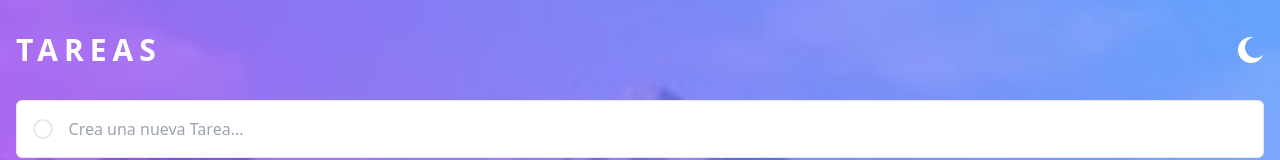
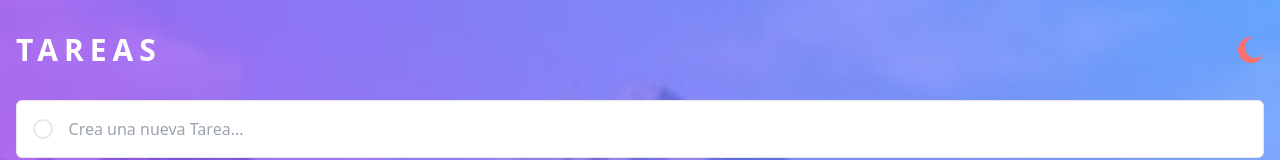
Before and after one commit to CarlosAncapi/Aplicacion-tareas-react-con-tailwind, a React (Vite) app: page / in a window 1280 px wide. Shown: the top 160 px of the page. Built offline with nearby package versions, Linux system fonts and the light colour scheme.

Commit message:
rest operator y spreed operator, a component icono

```diff
--- a/src/App.jsx
+++ b/src/App.jsx
@@ -10,7 +10,7 @@
           <h1 className="text-3xl font-semibold uppercase tracking-[0.2em]
             text-white">Tareas</h1>
           <button>
-            <MoonIcon/>
+            <MoonIcon className="fill-red-400"/>
           </button>
         </div>
         <form className="mt-8 flex items-center gap-4 rounded-md overflow-hidden bg-white border
--- a/src/icons/MoonIcon.jsx
+++ b/src/icons/MoonIcon.jsx
@@ -1,8 +1,13 @@
-const MoonIcon = () => {
+const MoonIcon = ({ fill ='#fff', ...props }) => {
     return (
-        <svg xmlns="http://www.w3.org/2000/svg" width="26" height="26">
+        <svg
+            {...props}
+            fill={fill}
+            xmlns="http://www.w3.org/2000/svg"
+            width="26"
+            height="26"
+        >
             <path
-                fill="#FFF"
                 fill-rule="evenodd"
                 d="M13 0c.81 0 1.603.074 2.373.216C10.593 1.199 7 5.43 7 10.5 7 16.299 11.701 21 17.5 21c2.996 0 5.7-1.255 7.613-3.268C23.22 22.572 18.51 26 13 26 5.82 26 0 20.18 0 13S5.82 0 13 0z"
             />
```
